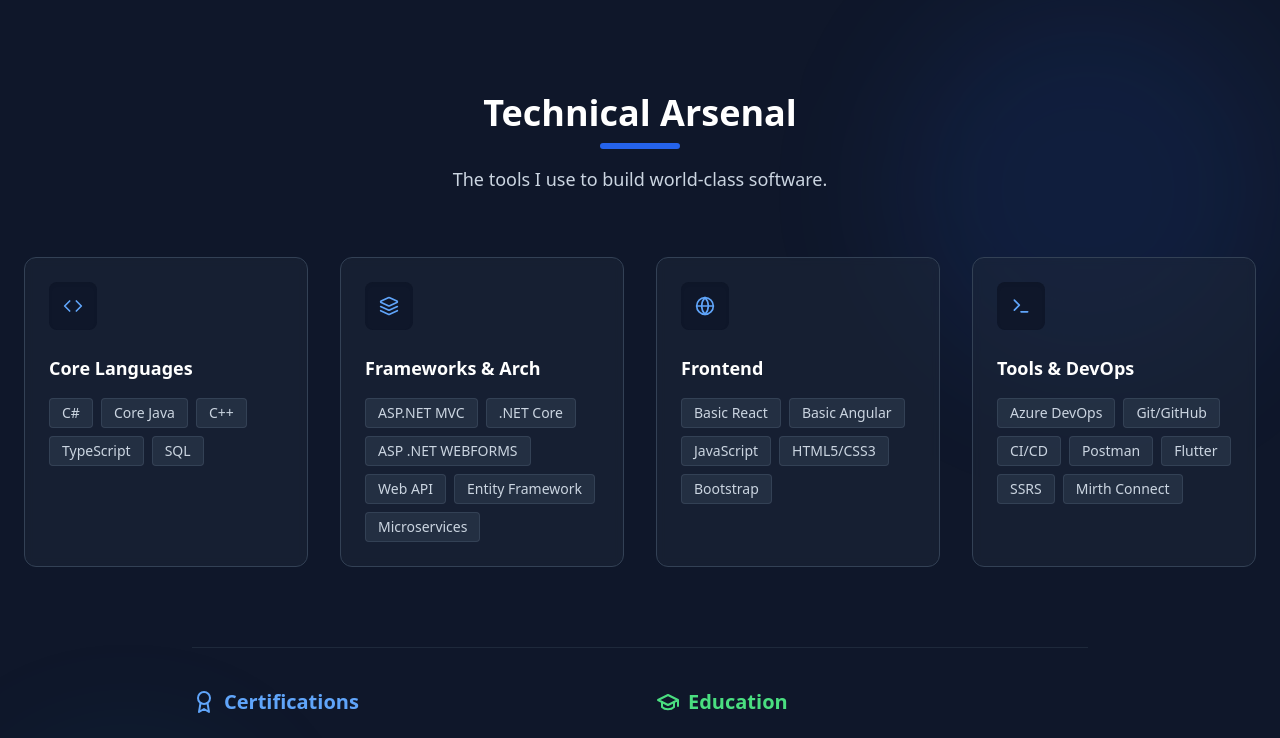
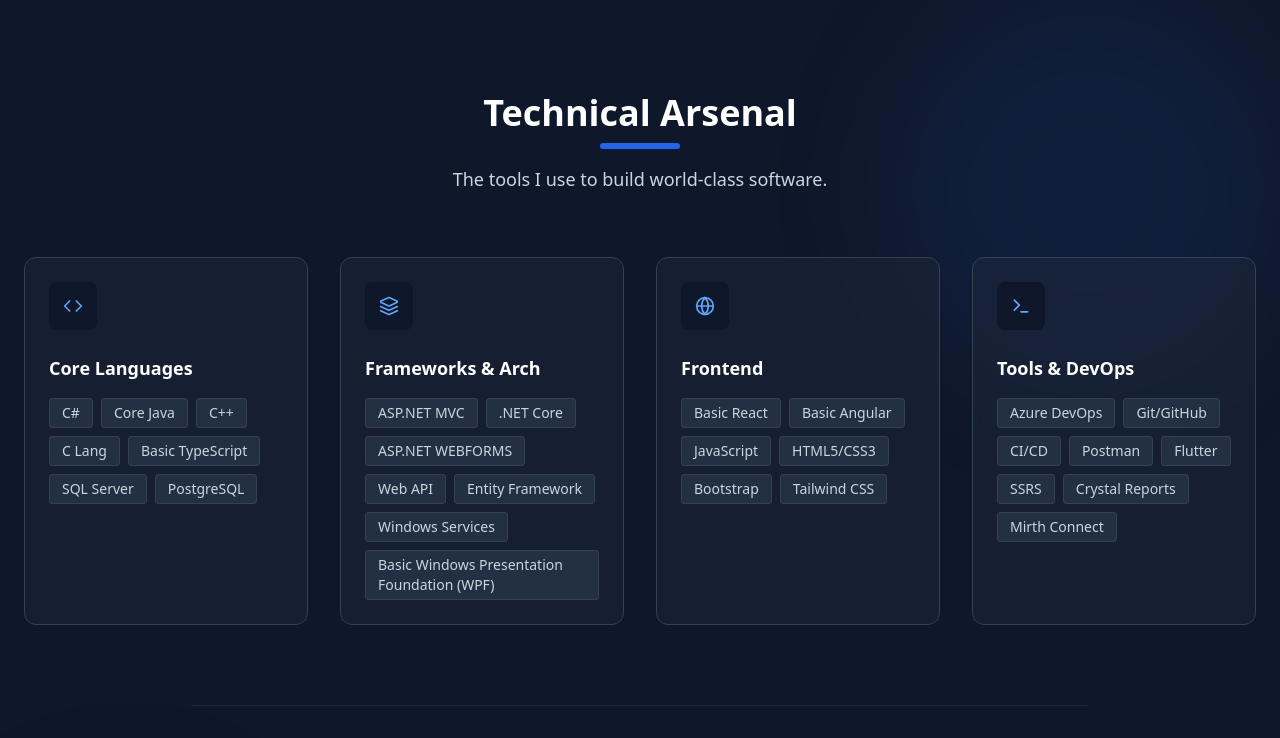
Before and after one commit to Mohit-Sangwan/Portfolio_MS, a React (Vite) app: page / in a window 1280 px wide. Shown: the part 3500-4238 px from the top of the page. Built offline with nearby package versions, Linux system fonts and the light colour scheme.

Commit message:
Update: Skills section with latest framework additions

```diff
--- a/src/App.tsx
+++ b/src/App.tsx
@@ -115,7 +115,7 @@
     title: "Club 360 Management System",
     category: "SaaS / Management",
     description: "A comprehensive management solution for fitness centers including member tracking, package management, and attendance systems.",
-    tech: [".NET Framework", "Crystal Reports", "SQL"],
+    tech: [".NET Framework", "Crystal Reports", "SQL Server"],
     metrics: "Full lifecycle ownership"
   },
   {
@@ -131,22 +131,22 @@
   {
     title: "Core Languages",
     icon: <Code size={20} />,
-    skills: ["C#", "Core Java", "C++", "TypeScript", "SQL"]
+    skills: ["C#", "Core Java", "C++", "C Lang","Basic TypeScript", "SQL Server", "PostgreSQL"]
   },
   {
     title: "Frameworks & Arch",
     icon: <Layers size={20} />,
-    skills: ["ASP.NET MVC", ".NET Core", "ASP .NET WEBFORMS", "Web API", "Entity Framework", "Microservices"]
+    skills: ["ASP.NET MVC", ".NET Core", "ASP.NET WEBFORMS", "Web API", "Entity Framework", "Windows Services", " Basic Windows Presentation Foundation (WPF)"]
   },
   {
     title: "Frontend",
     icon: <Globe size={20} />,
-    skills: ["Basic React", "Basic Angular", "JavaScript", "HTML5/CSS3", "Bootstrap"]
+    skills: ["Basic React", "Basic Angular", "JavaScript", "HTML5/CSS3", "Bootstrap", "Tailwind CSS"]
   },
   {
     title: "Tools & DevOps",
     icon: <Terminal size={20} />,
-    skills: ["Azure DevOps", "Git/GitHub", "CI/CD", "Postman", "Flutter", "SSRS", "Mirth Connect"]
+    skills: ["Azure DevOps", "Git/GitHub", "CI/CD", "Postman", "Flutter", "SSRS", "Crystal Reports", "Mirth Connect"]
   }
 ];
 
```
